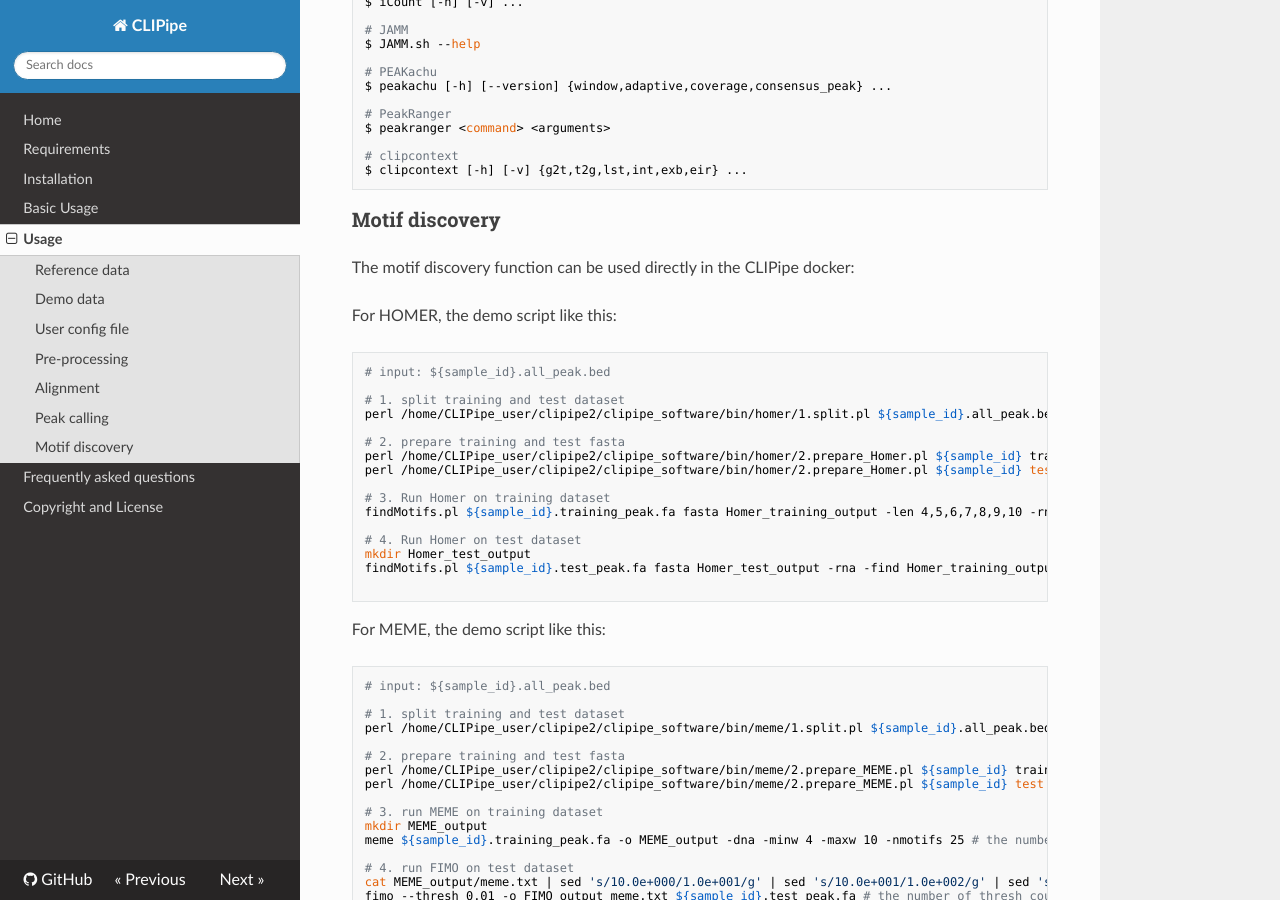
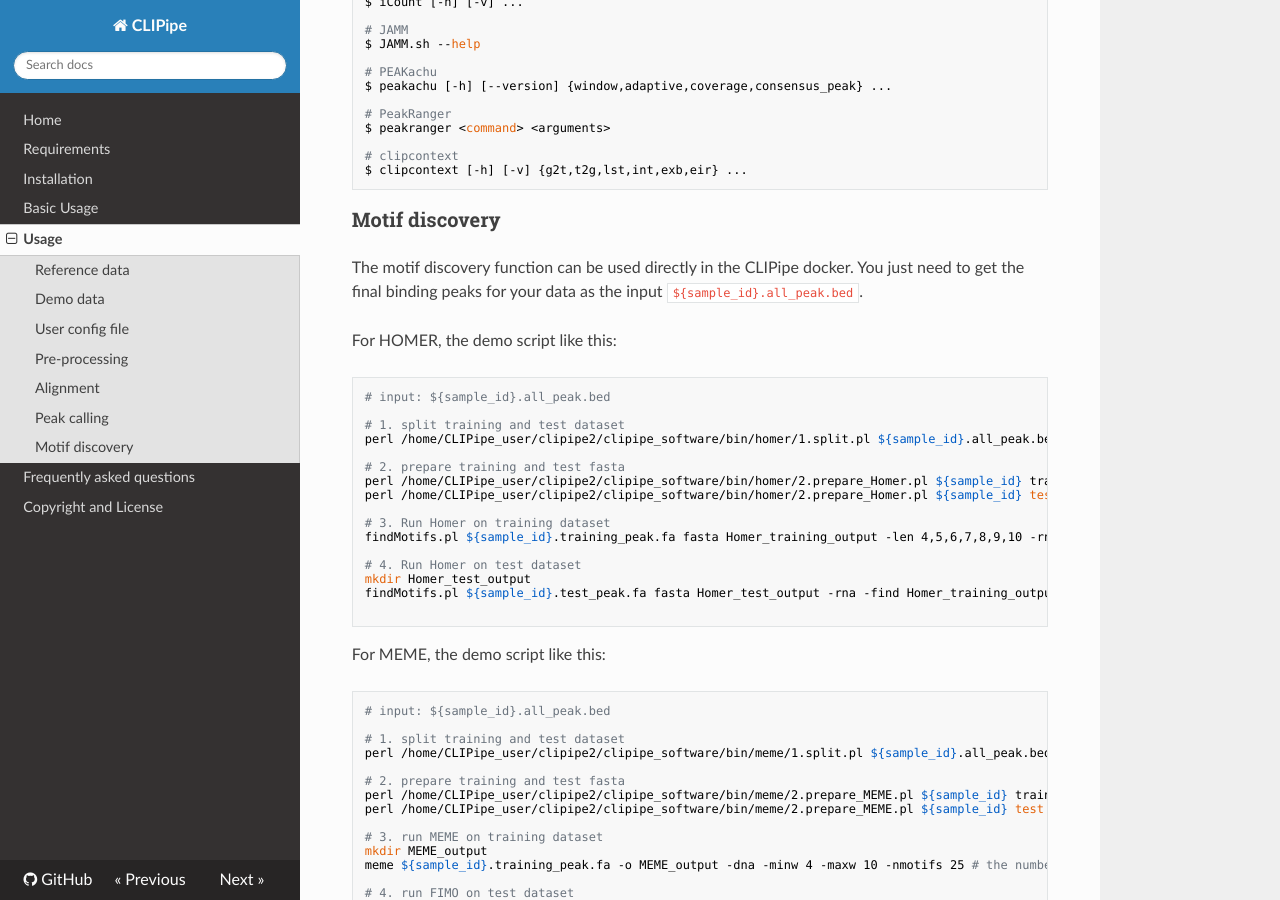
Before and after one commit to zwhbio2017/clipipe_docs, an MkDocs documentation site: the page built from docs/4_usage.md, in a window 1280 px wide and 900 px high, scrolled down 3078 px. Built offline with MkDocs 1.6.1, drawn with Linux system fonts in a browser that asks for light colours; nearby versions of some CDN libraries.

Commit message:
Update 4_usage.md

```diff
--- a/docs/4_usage.md
+++ b/docs/4_usage.md
@@ -215,7 +215,7 @@ $ clipcontext [-h] [-v] {g2t,t2g,lst,int,exb,eir} ...
 
 ### Motif discovery
 
-The motif discovery function can be used directly in the CLIPipe docker:
+The motif discovery function can be used directly in the CLIPipe docker. You just need to get the final binding peaks for your data as the input `${sample_id}.all_peak.bed`.
 
 For HOMER, the demo script like this:
 
```
